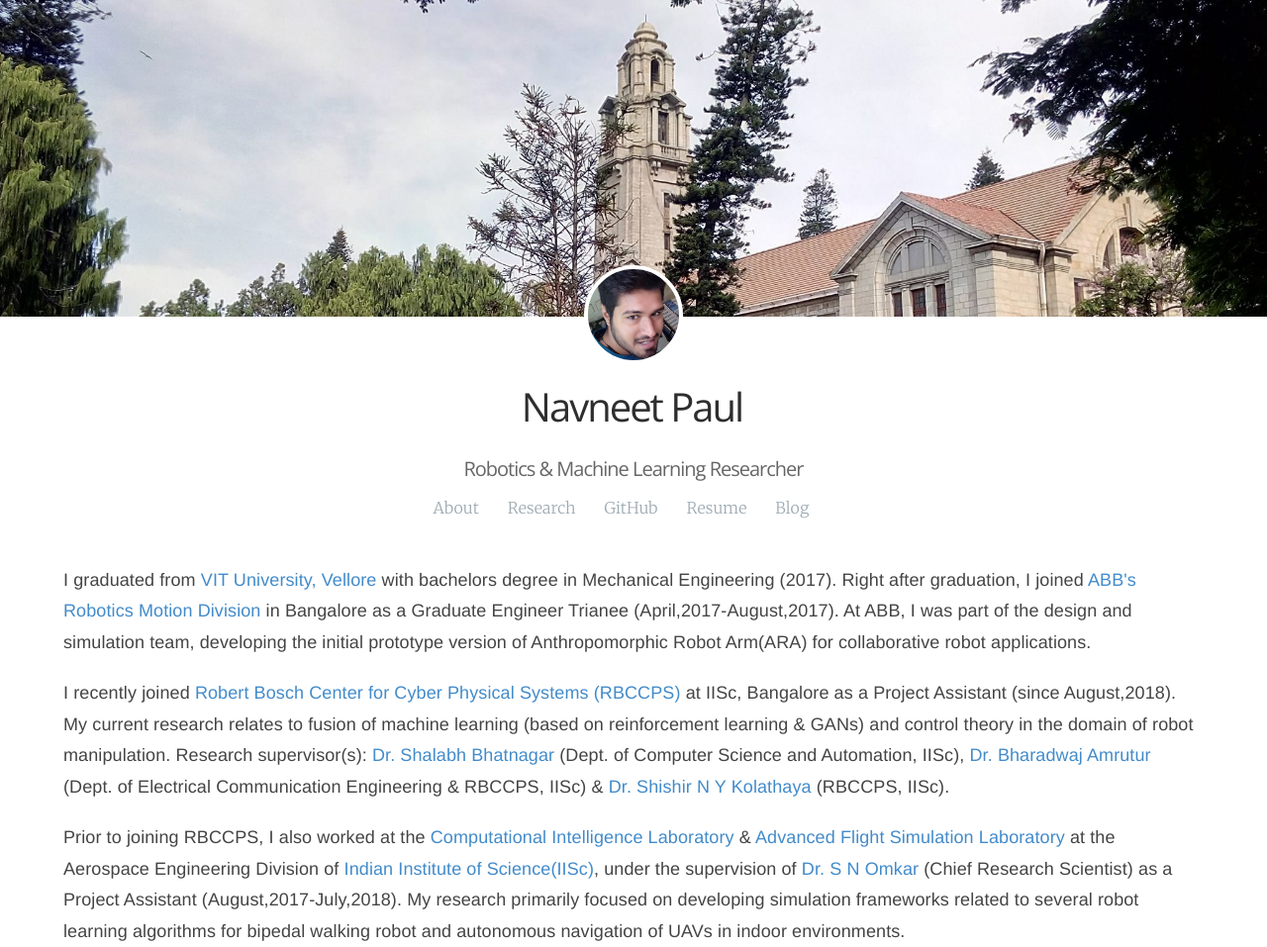
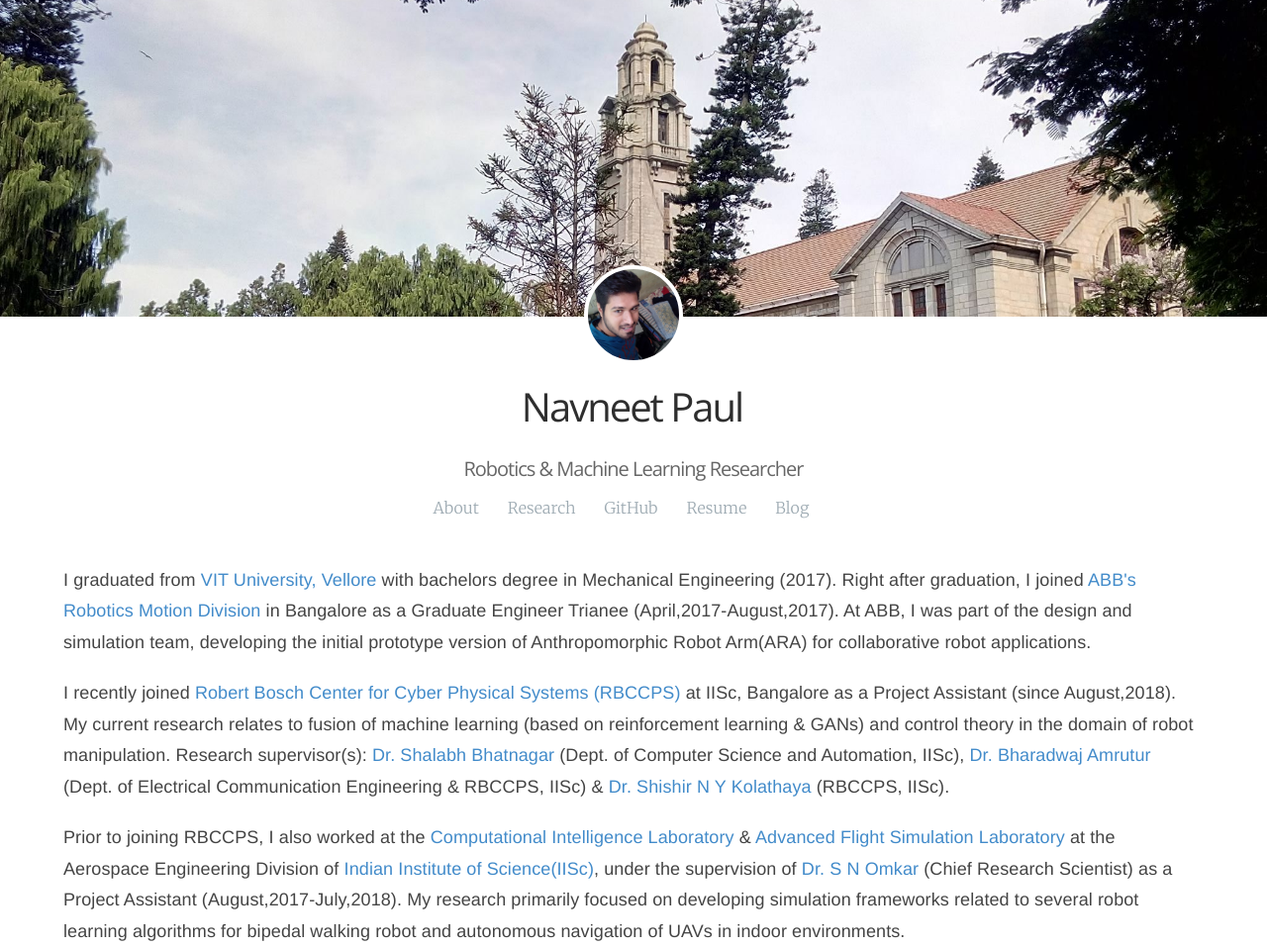
Before and after one commit to navuboy/navuboy.github.io, a Jekyll site: the page built from index.html, in a window 1280 px wide. Shown: the whole page at 99% size. Built offline with Jekyll 4.4.1, drawn with Linux system fonts in a browser that asks for light colours; some web fonts are replaced.

Commit message:
my new website

```diff
--- a/_data/authors.yml
+++ b/_data/authors.yml
@@ -2,7 +2,7 @@ default:
   initial:      nav74neet
   name:         "Navneet Paul"
   cover:        /assets/iisc_2.jpeg
-  picture:      /assets/navneet.jpeg
+  picture:      /assets/nav74neet.jpeg
   bio:          Robotics & Machine Learning Researcher
   location:     Bangalore
   website:      "http://nav74neet.github.io/about"
@@ -24,7 +24,7 @@ nav74neet:
   initial:      nav74neet
   name:         "Navneet Paul"
   cover:        /assets/iisc_2.jpeg
-  picture:      /assets/navneet.jpeg
+  picture:      /assets/nav74neet.jpeg
   bio:          Robotics & Machine Learning Researcher.
   location:     Bangalore
   website:      "http://nav74neet.github.io/"
```
Also changed, not shown: assets/nav74neet.jpeg (added).
